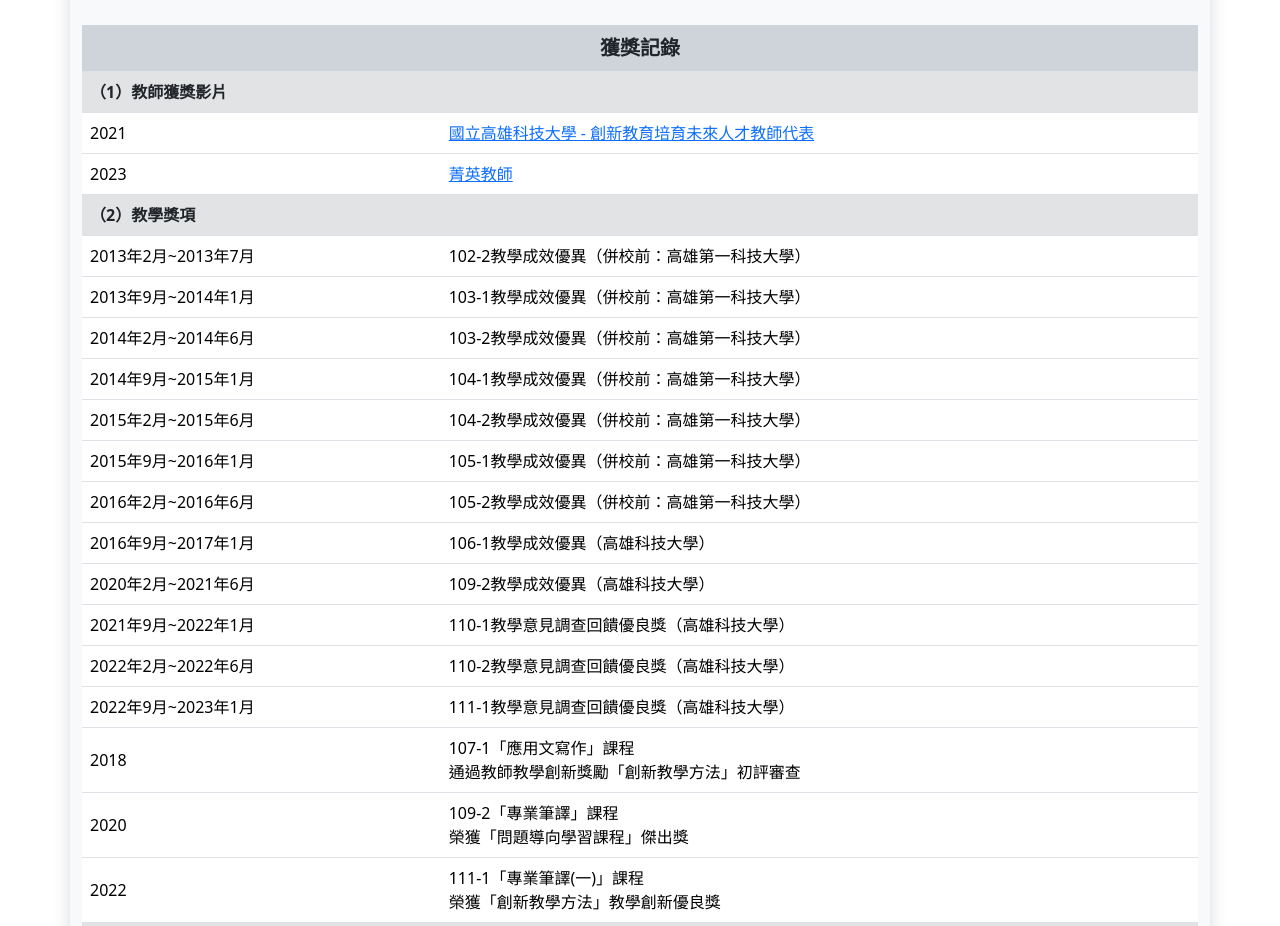
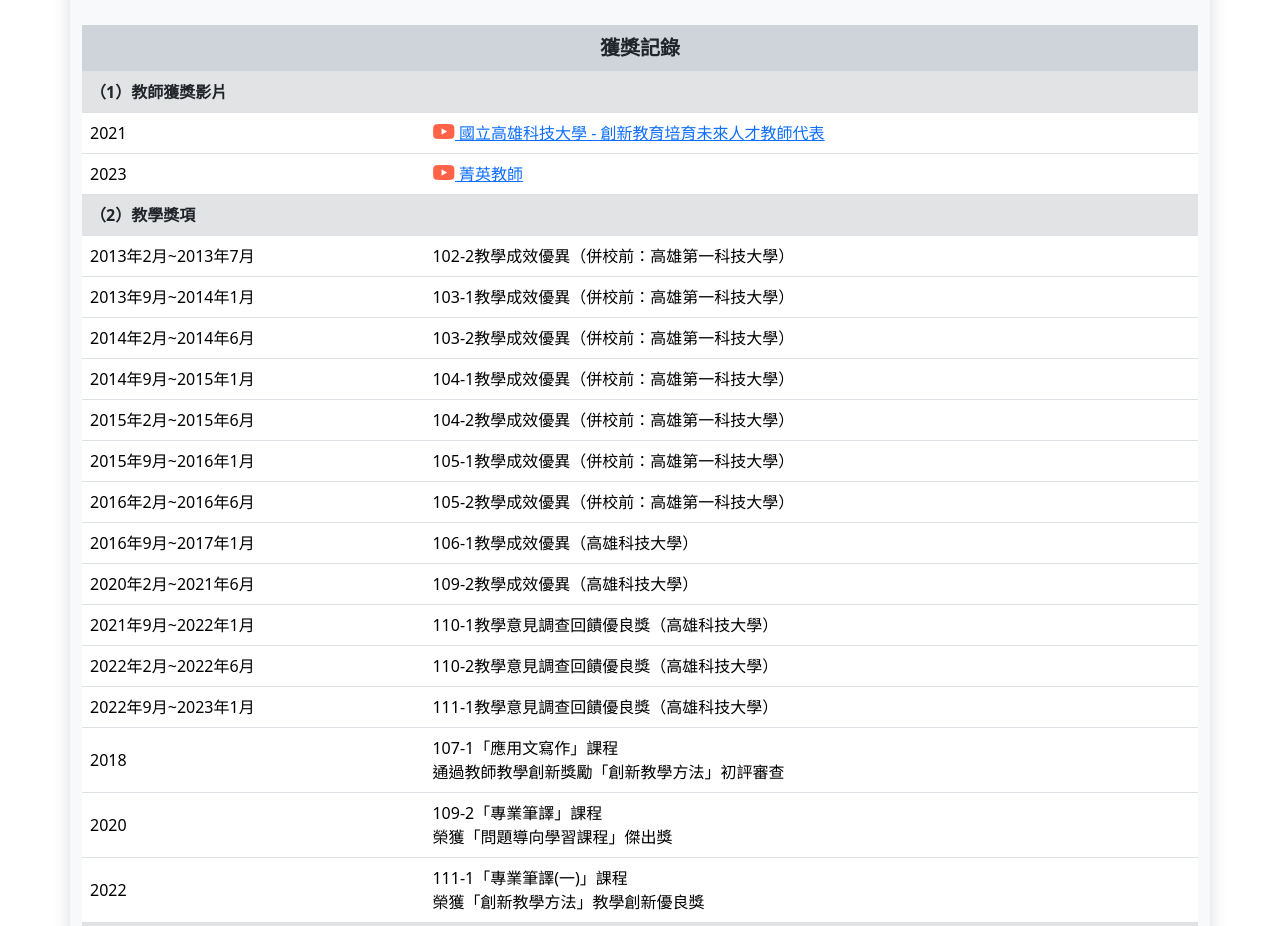
Before and after one commit to nagayasushizumi/nagayasushizumi.github.io, a plain HTML site: page index.html in a window 1280 px wide. Shown: the part 1660-2586 px from the top of the page. Drawn offline with Linux system fonts and the light colour scheme.

Commit message:
- youtube 影片加上icon - 用text-break測試在小裝置上，對於太長文字的顯示效果

```diff
--- a/index.html
+++ b/index.html
@@ -107,11 +107,11 @@
                 </tr>
                 <tr>
                   <td>2021</td>
-                  <td><a href="https://www.youtube.com/watch?v=Wn8PjQmZGfU">國立高雄科技大學 - 創新教育培育未來人才教師代表</a></td>
+                  <td><a href="https://www.youtube.com/watch?v=Wn8PjQmZGfU"><i class="fa-brands fa-youtube fs-5 align-baseline" style="font-size: 3em; color: Tomato;"></i> 國立高雄科技大學 - 創新教育培育未來人才教師代表</a></td>
                 </tr>
                 <tr>
                   <td>2023</td>
-                  <td><a href="https://www.youtube.com/watch?v=z0oNPyaZwVA">菁英教師</a></td>
+                  <td><a href="https://www.youtube.com/watch?v=z0oNPyaZwVA"><i class="fa-brands fa-youtube fs-5 align-baseline" style="font-size: 3em; color: Tomato;"></i> 菁英教師</a></td>
                 </tr>
                 <tr><td colspan="2" class="bg-secondary-subtle text-body"><strong>（2）教學獎項</strong></td></tr>
                 <tr class="d-none">
@@ -385,7 +385,7 @@
             </div>
             <!-- 校內外講座・演講-------------------------------------------------------- -->
             <div class="py-5" id="table06">
-              <table class="table align-middle">
+              <table class="table align-middle text-break">
                 <thead>
                   <tr>
                     <th colspan="4" class="fs-5 text-center bg-dark-subtle text-body">校內外講座・演講</th>
```
